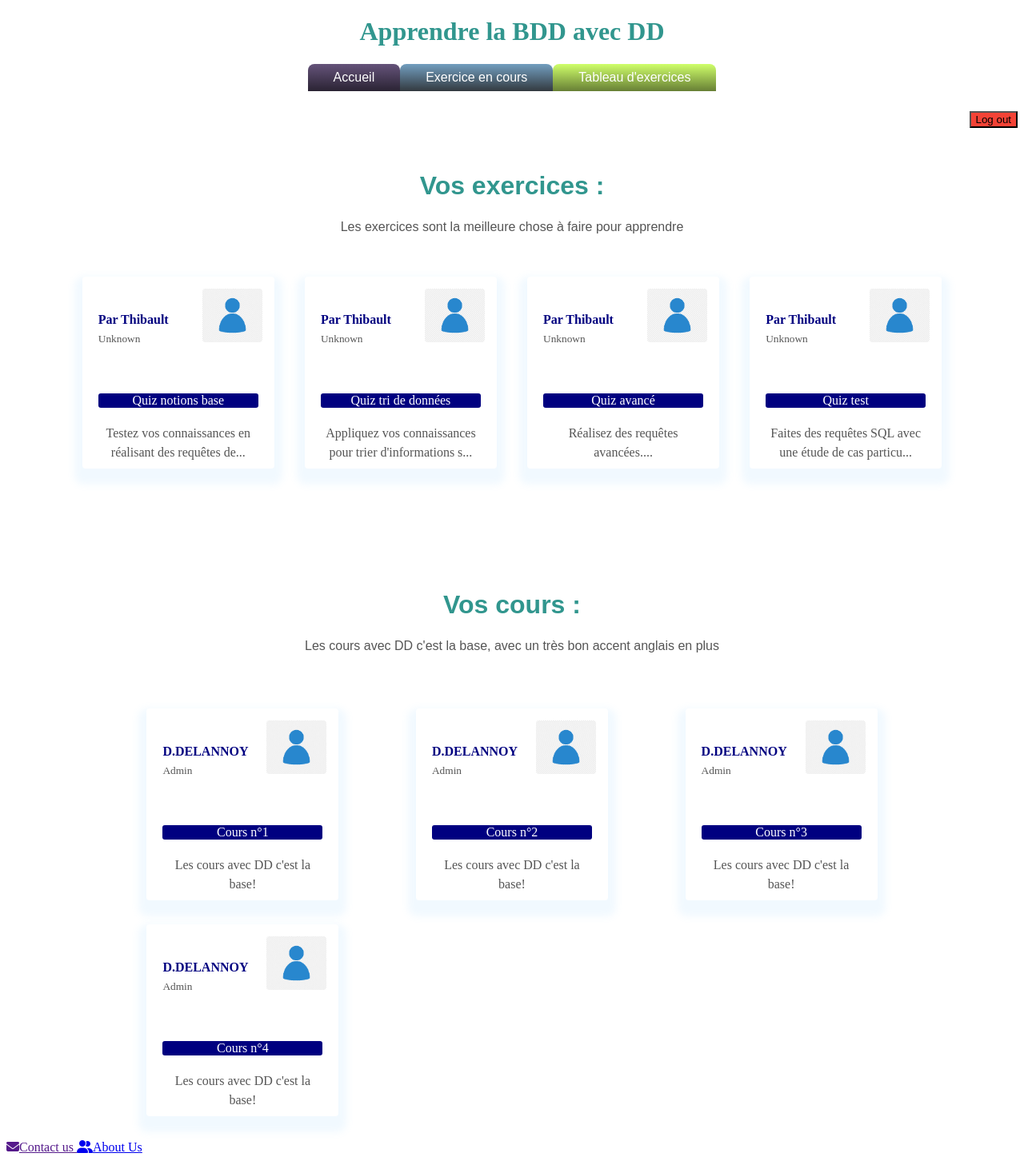
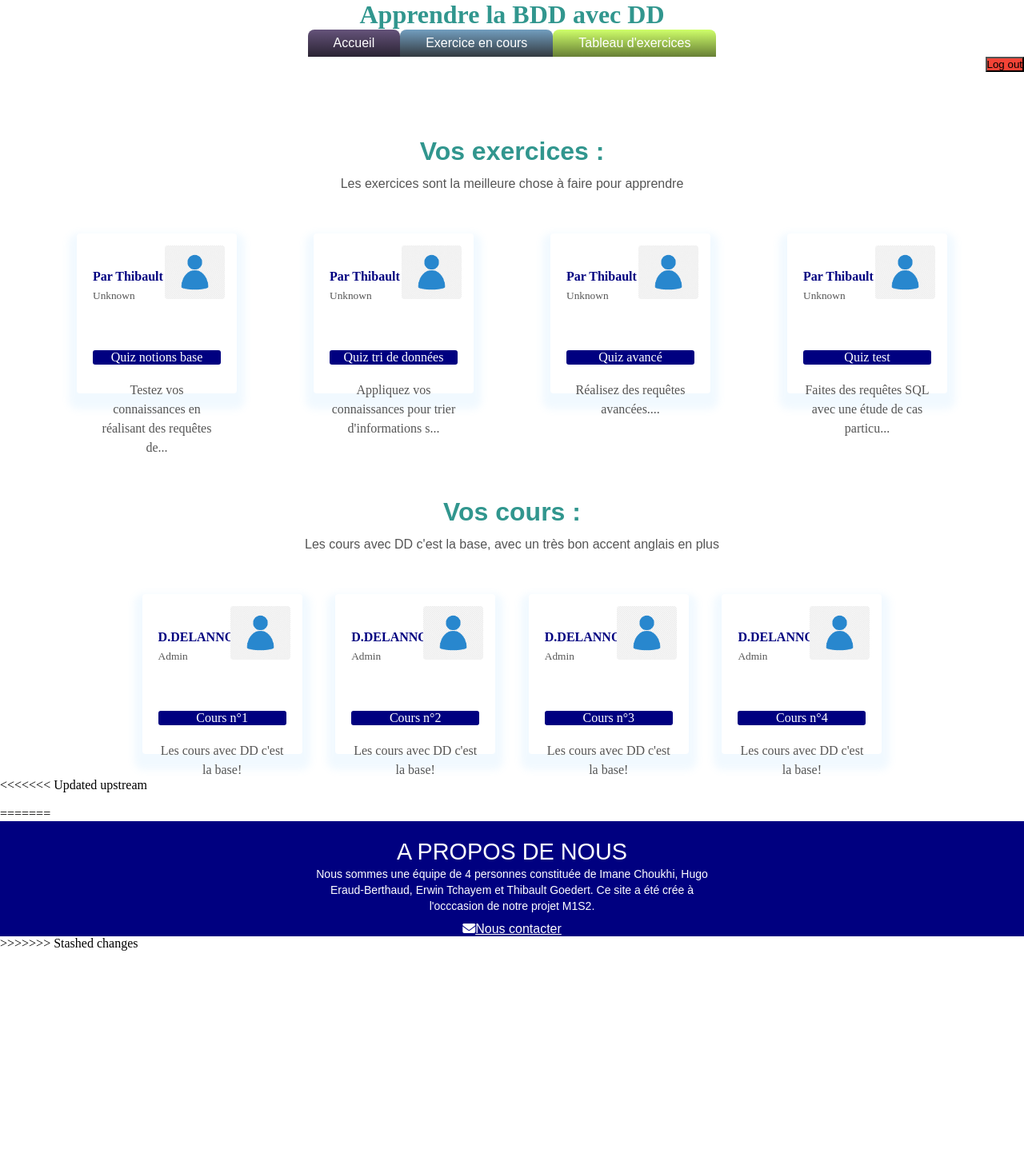
Before and after one commit to ERAUDBERTHAUDHugo/Projet_M1_S2_SQL, a PHP site: page / in a window 1280 px wide. Shown: the whole page at 80% size. After the commit the page ends 1189 px from the top, so only its background shows below. Run offline with PHP 8.4, Linux system fonts and the light colour scheme; data comes from the database, SQL or seed files in the repository; some libraries are stand-ins or nearby versions.

Commit message:
Auto stash before merge of "baseSite" and "origin/baseSite"
Make footer

```diff
--- a/View/footer.php
+++ b/View/footer.php
@@ -1,4 +1,19 @@
+<<<<<<< Updated upstream
 <footer id="footerContent">
 	<a  class="navlink icon" id="iconMail" href=""><i class="icon fas fa-envelope"></i>Contact us </a>
 	<a class="navlink icon" id="aboutUs" href="index.php?page=aboutUs"><i class="fas fa-user-friends"></i>About Us</a>
 </footer>
+=======
+<footer class="footer">
+<link rel="stylesheet" type="text/css" href="View/styleFooter.css">
+	<div class="footer-content">
+		 <h3>A propos de nous</h3>
+		 <p>Nous sommes une équipe de 4 personnes constituée de Imane Choukhi, Hugo Eraud-Berthaud, Erwin Tchayem et Thibault Goedert. Ce site a été crée à l'occcasion de notre projet M1S2.</p>
+		 <a  class="navlink icon" id="iconMail" href="mailto:hugo.eraud-berthaud@isen.yncrea.fr;johan.roux@isen.yncrea.fr;pierric.charbonnier@isen.yncrea.fr;benjamin.goosens@isen.yncrea.fr;alex.capoen@isen.yncrea.fr">
+			 <i class="icon fas fa-envelope"></i>Nous contacter</a>
+	</div>
+</footer>
+
+
+
+>>>>>>> Stashed changes
--- /dev/null
+++ b/View/styleFooter.css
@@ -0,0 +1,56 @@
+*{
+    margin: 0;
+    padding: 0;
+    box-sizing: border-box;
+}
+
+.footer{
+    bottom: 0;
+    right: 0;
+    left: 0;
+    background: #000080;
+    height: auto;
+    width: 100%;
+    font-family: sans-serif;
+    color: #fff;
+    padding-top: 30px;
+
+}
+
+.footer-content{
+    display: flex;
+    align-items: center;
+    justify-content: center;
+    flex-direction: column;
+    text-align: center;
+}
+
+.footer-content h3{
+    font-size: 1.8rem;
+    font-weight: 400;
+    text-transform:uppercase;
+    line-height: 1rem;
+}
+
+.footer-content p{
+    max-width: 500px;
+    margin: 10px auto;
+    line-height: 20px;
+    font-size: 14px;
+}
+
+.navlink{
+    color: #fff;
+}
+
+.footer-content h3:hover{
+    color:#ffc107;
+}
+
+.footer-content p:hover{
+    color:#ffc107;
+}
+
+.navlink:hover{
+    color: #ffc107;
+}
```
